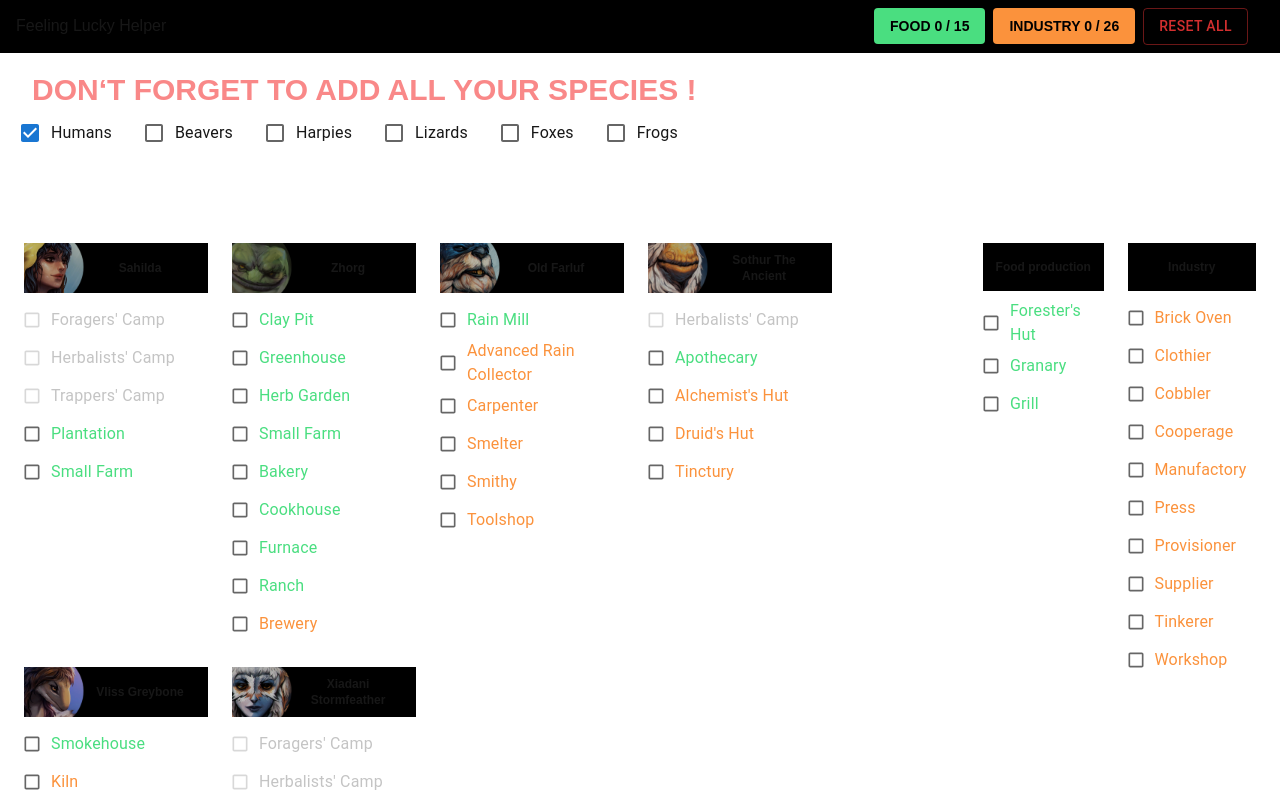
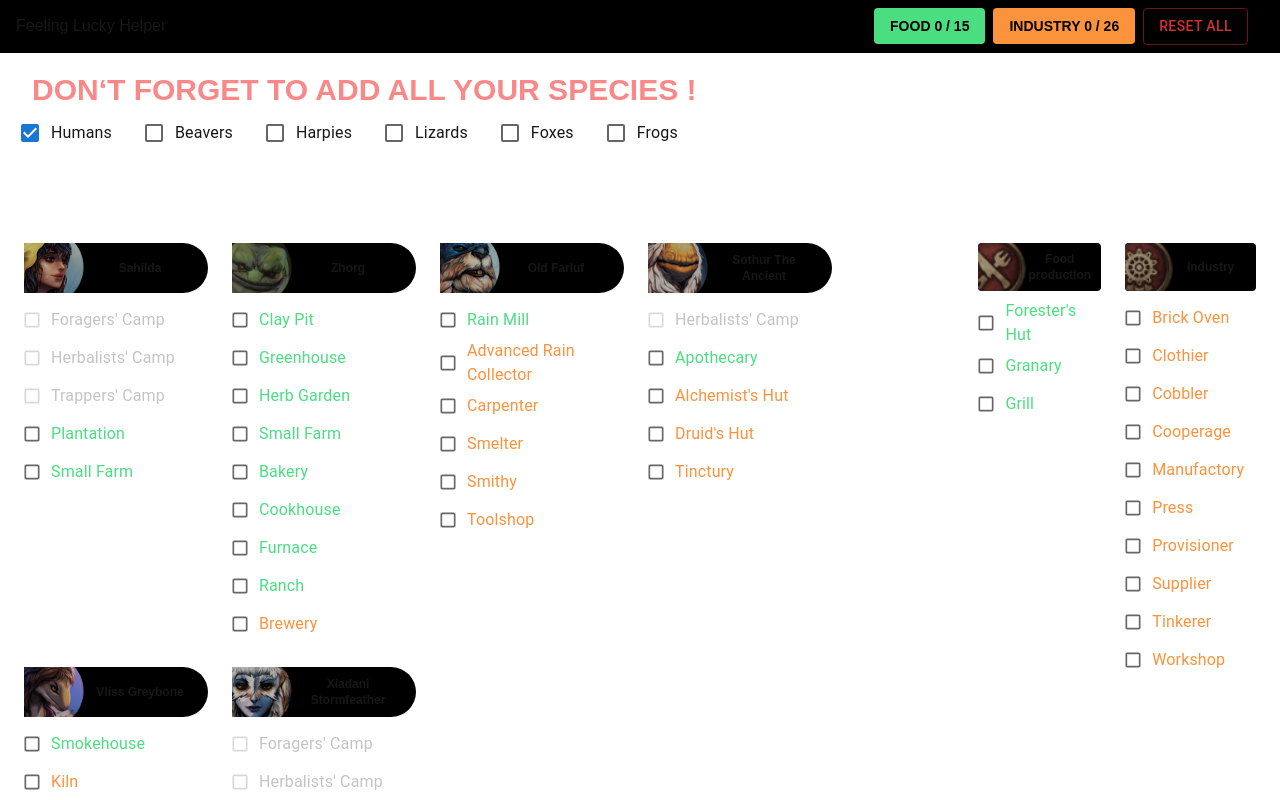
Before and after one commit to pierretusseau/feeling-lucky, a Next.js app: page / in a window 1280 px wide. Shown: the top 800 px of the page. Built offline with nearby package versions, Linux system fonts and the light colour scheme.

Commit message:
Unlocked building icons

```diff
--- a/app/components/TraderBlock.tsx
+++ b/app/components/TraderBlock.tsx
@@ -30,7 +30,7 @@ function TraderBlock(
       "transition-all"
     ].join(' ')}>
       <div>
-        <div className="text-xs font-bold mb-2 text-center bg-black p-2 pr-4 pl-16 h-[50px] flex flex-col items-center justify-center relative overflow-hidden">
+        <div className="text-xs font-bold mb-2 text-center bg-black p-2 pr-4 pl-16 h-[50px] flex flex-col items-center justify-center relative overflow-hidden rounded rounded-e-full">
           <Image
             className="absolute -bottom-6 -left-7 opacity-75 scale-75"
             src={`/images/traders/${trader.slug}.png`}
--- a/app/components/UnlockBuildingList.tsx
+++ b/app/components/UnlockBuildingList.tsx
@@ -6,6 +6,7 @@ import BuildingBlock from '@/app/components/BuildingBlock'
 import useSpeciesStore from '@/app/stores/speciesStore'
 import useBuildingStore from '@/app/stores/buildingStore'
 import { slugify } from '@/app/utils/utils'
+import Image from 'next/image'
 
 function UnlockBuildingList() {
   const species = useSpeciesStore((state) => state.species)
@@ -33,7 +34,16 @@ function UnlockBuildingList() {
           'w-1/2 p-2',
           unlockedFoodBuilding.length === foodBuildings.length ? "bg-[rgba(0,255,155,0.1)]" : "bg-[rgba(255,255,255,0.1)]"
         ].join(' ')}>
-          <h3 className="text-xs font-bold mb-2 text-center bg-black p-2 h-12 flex flex-col items-center justify-center">Food production</h3>
+          <h3 className="relative overflow-hidden pl-12 text-xs font-bold mb-2 text-center bg-black p-2 h-12 flex flex-col items-center justify-center rounded">
+            <Image
+              className="absolute -bottom-7 -left-9 opacity-75 scale-75"
+              src={`/images/icons/food.png`}
+              width={100}
+              height={100}
+              alt={`Icon of food production buildings`}
+            />
+            Food production
+          </h3>
           {foodBuildings.map((building: Building) => <BuildingBlock
             key={slugify(building.name)}
             building={building}
@@ -43,7 +53,16 @@ function UnlockBuildingList() {
           'w-1/2 p-2',
           unlockedIndustryBuilding.length === industryBuildings.length ? "bg-[rgba(0,255,155,0.1)]" : "bg-[rgba(255,255,255,0.1)]"
         ].join(' ')}>
-          <h3 className="text-xs font-bold mb-2 text-center bg-black p-2 h-12 flex flex-col items-center justify-center">Industry</h3>
+          <h3 className="relative overflow-hidden pl-12 text-xs font-bold mb-2 text-center bg-black p-2 h-12 flex flex-col items-center justify-center rounded">
+            <Image
+              className="absolute -bottom-7 -left-9 opacity-75 scale-75"
+              src={`/images/icons/industry.png`}
+              width={100}
+              height={100}
+              alt={`Icon of industry buildings`}
+            />
+            Industry
+          </h3>
           {industryBuildings.map((building: Building) => <BuildingBlock
             key={slugify(building.name)}
             building={building}
```
Also changed, not shown: public/images/icons/food.png (added), public/images/icons/industry.png (added).
